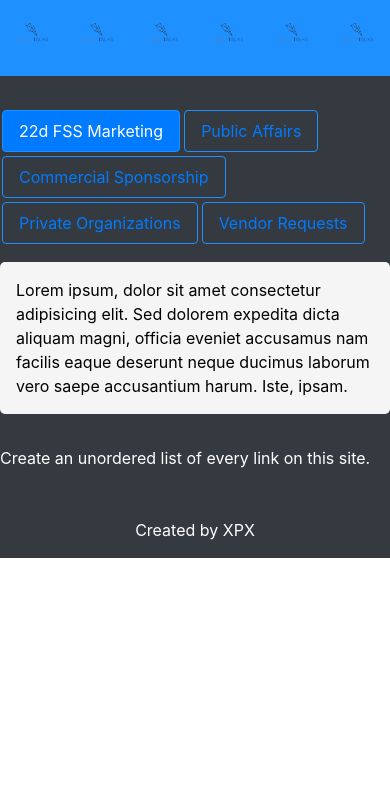
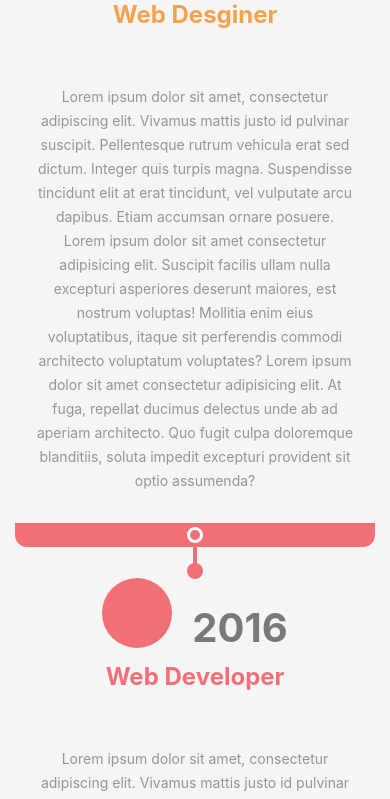
Before and after one commit to 22arw/airshow, an Angular app: page / in a window 390 px wide. Shown: the part 1520-2319 px from the top of the page. Before the commit the page ends 2078 px from the top, so only its background shows below. Built offline with nearby package versions, Linux system fonts and the light colour scheme.

Commit message:
add timeline framework to timeline component

```diff
--- a/src/app/timeline/timeline.component.html
+++ b/src/app/timeline/timeline.component.html
@@ -1,3 +1,39 @@
-<p>
-  timeline works!
-</p>
+<div class="container-fluid timeline-container">
+  <div class="row">
+    <div class="col">
+        <h3>Milestones in Flight</h3>
+    </div>
+  </div>
+  <div class="row">
+    <div class="col-md-12">
+      <div class="main-timeline">
+        <div class="timeline">
+          <span class="timeline-icon"></span>
+          <div class="timeline-content">
+            <h3 class="title">Web Desginer</h3>
+            <p class="description">
+              Lorem ipsum dolor sit amet, consectetur adipiscing elit. Vivamus mattis justo id pulvinar suscipit. Pellentesque rutrum vehicula erat sed dictum. Integer quis turpis magna. Suspendisse tincidunt elit at erat tincidunt, vel vulputate arcu dapibus. Etiam accumsan ornare posuere. Lorem ipsum dolor sit amet consectetur adipisicing elit. Suscipit facilis ullam nulla excepturi asperiores deserunt maiores, est nostrum voluptas! Mollitia enim eius voluptatibus, itaque sit perferendis commodi architecto voluptatum voluptates? Lorem ipsum dolor sit amet consectetur adipisicing elit. At fuga, repellat ducimus delectus unde ab ad aperiam architecto. Quo fugit culpa doloremque blanditiis, soluta impedit excepturi provident sit optio assumenda?
+            </p>
+          </div>
+          <div class="icon">
+            <i class="fa fa-globe"></i>
+            <span class="year">2017</span>
+          </div>
+        </div>
+        <div class="timeline">
+          <span class="timeline-icon"></span>
+          <div class="timeline-content">
+            <h3 class="title">Web Developer</h3>
+            <p class="description">
+              Lorem ipsum dolor sit amet, consectetur adipiscing elit. Vivamus mattis justo id pulvinar suscipit. Pellentesque rutrum vehicula erat sed dictum. Integer quis turpis magna. Suspendisse tincidunt elit at erat tincidunt, vel vulputate arcu dapibus. Etiam accumsan ornare posuere.
+            </p>
+          </div>
+          <div class="icon">
+            <i class="fa fa-rocket"></i>
+            <span class="year">2016</span>
+          </div>
+        </div>
+      </div>
+    </div>
+  </div>
+</div>
--- a/src/app/timeline/timeline.component.scss
+++ b/src/app/timeline/timeline.component.scss
@@ -0,0 +1,222 @@
+.timeline-container {
+    background-color: whitesmoke;
+    padding-top: 2em;
+    padding-bottom: 2em;
+}
+
+h3 {
+    text-align: center;
+    padding: 0 0 2em 0;
+}
+
+.main-timeline{
+    overflow: hidden;
+    position: relative;
+}
+.main-timeline .timeline{ position: relative; }
+
+.main-timeline .timeline:before,
+.main-timeline .timeline:after{
+    content: "";
+    display: block;
+    width: 100%;
+    clear: both;
+}
+.main-timeline .timeline:before{
+    width: 10px;
+    height: 10px;
+    border-radius: 50%;
+    border: 3px solid #fff;
+    background: #f4a24c;
+    box-sizing: content-box;
+    margin: auto;
+    position: absolute;
+    top: 0;
+    left: 2%;
+    bottom: 0;
+    right: 0;
+    z-index: 2;
+}
+.main-timeline .timeline-icon{
+    width: 24px;
+    height: 100%;
+    border-radius: 0 12px 12px 0;
+    background: #f4a24c;
+    position: absolute;
+    top: 0;
+    left: 51%;
+    z-index: 1;
+    transform: translateX(-50%);
+}
+.main-timeline .timeline-icon:before{
+    content: "";
+    width: 47px;
+    height: 4px;
+    background: #f4a24c;
+    margin: auto 0;
+    position: absolute;
+    top: 0;
+    left: 24px;
+    bottom: 0;
+}
+.main-timeline .timeline-icon:after{
+    content: "";
+    width: 16px;
+    height: 16px;
+    border-radius: 50%;
+    background: #f4a24c;
+    margin: auto 0;
+    position: absolute;
+    top: 0;
+    left: 70px;
+    bottom: 0;
+}
+.main-timeline .timeline-content{
+    width: 50%;
+    padding: 30px 40px 30px 80px;
+}
+.main-timeline .title{
+    font-size: 24px;
+    font-weight: bold;
+    color: #f4a24c;
+    text-align: center;
+    margin: 0 0 7px 0;
+}
+.main-timeline .description{
+    font-size: 14px;
+    color: #959595;
+    line-height: 24px;
+    margin: 0;
+}
+.main-timeline .icon{
+    width: 50%;
+    height: auto;
+    padding-left: 100px;
+    position: absolute;
+    top: 50%;
+    right: 0;
+    transform: translateY(-50%);
+}
+.main-timeline .icon i{
+    display: inline-block;
+    width: 85px;
+    height: 85px;
+    line-height: 87px;
+    border-radius: 50%;
+    background: #f4a24c;
+    font-size: 54px;
+    color: #fff;
+    text-align: center;
+    margin-right: 20px;
+}
+.main-timeline .year{
+    display: inline-block;
+    font-size: 40px;
+    font-weight: bold;
+    line-height: 36px;
+    color: #797979;
+    position: relative;
+    top: -6px;
+}
+.main-timeline .timeline:nth-child(2n):before{ left: -2%; }
+.main-timeline .timeline:nth-child(2n) .timeline-icon{
+    border-radius: 12px 0 0 12px;
+    left: 49%;
+}
+.main-timeline .timeline:nth-child(2n) .timeline-icon:before{ left: -47px; }
+.main-timeline .timeline:nth-child(2n) .timeline-icon:after{ left: -62px; }
+.main-timeline .timeline:nth-child(2n) .timeline-content{
+    float: right;
+    padding: 30px 80px 30px 40px;
+}
+.main-timeline .timeline:nth-child(2n) .icon{
+    padding: 0 100px 0 0;
+    text-align: right;
+    right: auto;
+    left: 0;
+}
+.main-timeline .timeline:nth-child(2n) .icon i{
+    float: right;
+    margin: 0 0 0 20px;
+}
+.main-timeline .timeline:nth-child(2n) .year{ top: 24px; }
+.main-timeline .timeline:nth-child(2n):before,
+.main-timeline .timeline:nth-child(2n) .timeline-icon,
+.main-timeline .timeline:nth-child(2n) .timeline-icon:before,
+.main-timeline .timeline:nth-child(2n) .timeline-icon:after,
+.main-timeline .timeline:nth-child(2n) .icon i{ background: #f26f77; }
+.main-timeline .timeline:nth-child(2n) .title{ color: #f26f77; }
+.main-timeline .timeline:nth-child(3n):before,
+.main-timeline .timeline:nth-child(3n) .timeline-icon,
+.main-timeline .timeline:nth-child(3n) .timeline-icon:before,
+.main-timeline .timeline:nth-child(3n) .timeline-icon:after,
+.main-timeline .timeline:nth-child(3n) .icon i{ background: #48aeba; }
+.main-timeline .timeline:nth-child(3n) .title{ color: #48aeba; }
+.main-timeline .timeline:nth-child(4n):before,
+.main-timeline .timeline:nth-child(4n) .timeline-icon,
+.main-timeline .timeline:nth-child(4n) .timeline-icon:before,
+.main-timeline .timeline:nth-child(4n) .timeline-icon:after,
+.main-timeline .timeline:nth-child(4n) .icon i{ background: #a3ba74; }
+.main-timeline .timeline:nth-child(4n) .title{ color: #a3ba74; }
+@media only screen and (max-width: 767px){
+    .main-timeline .timeline:before,
+    .main-timeline .timeline:nth-child(2n):before{
+        margin: 0 auto;
+        top: 4px;
+        left: 0;
+        right: 0;
+    }
+    .main-timeline .timeline-icon,
+    .main-timeline .timeline:nth-child(2n) .timeline-icon{
+        width: 100%;
+        height: 24px;
+        border-radius: 0 0 12px 12px;
+        top: 0;
+        left: 0;
+        transform: translateX(0);
+    }
+    .main-timeline .timeline-icon:before,
+    .main-timeline .timeline:nth-child(2n) .timeline-icon:before{
+        width: 4px;
+        height: 20px;
+        margin: 0 auto;
+        top: auto;
+        left: 0;
+        bottom: -20px;
+        right: 0;
+    }
+    .main-timeline .timeline-icon:after,
+    .main-timeline .timeline:nth-child(2n) .timeline-icon:after{
+        margin: 0 auto;
+        top: auto;
+        left: 0;
+        bottom: -32px;
+        right: 0;
+    }
+    .main-timeline .timeline-content,
+    .main-timeline .timeline:nth-child(2n) .timeline-content{
+        float: none;
+        width: 100%;
+        padding: 140px 20px 30px 20px;
+        text-align: center;
+    }
+    .main-timeline .icon,
+    .main-timeline .timeline:nth-child(2n) .icon{
+        width: 100%;
+        text-align: center;
+        padding: 0;
+        top: 55px;
+        right: 0;
+        transform: translateY(0);
+    }
+    .main-timeline .icon i,
+    .main-timeline .timeline:nth-child(2n) .icon i{
+        float: none;
+        width: 70px;
+        height: 70px;
+        line-height: 74px;
+        font-size: 44px;
+        margin: 0 20px 0 0;
+    }
+    .main-timeline .timeline:nth-child(2n) .year{ top: -6px; }
+}
```
